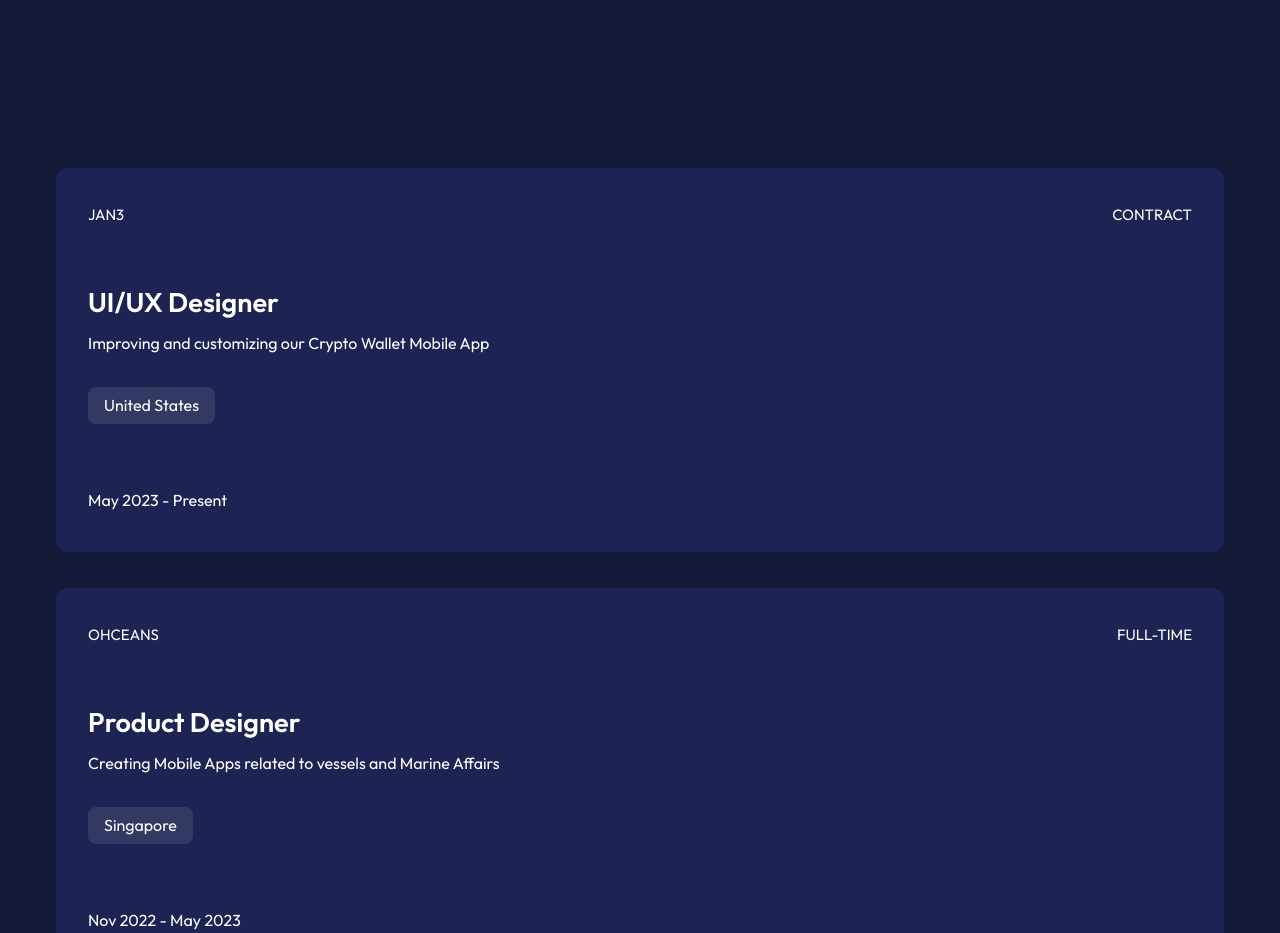
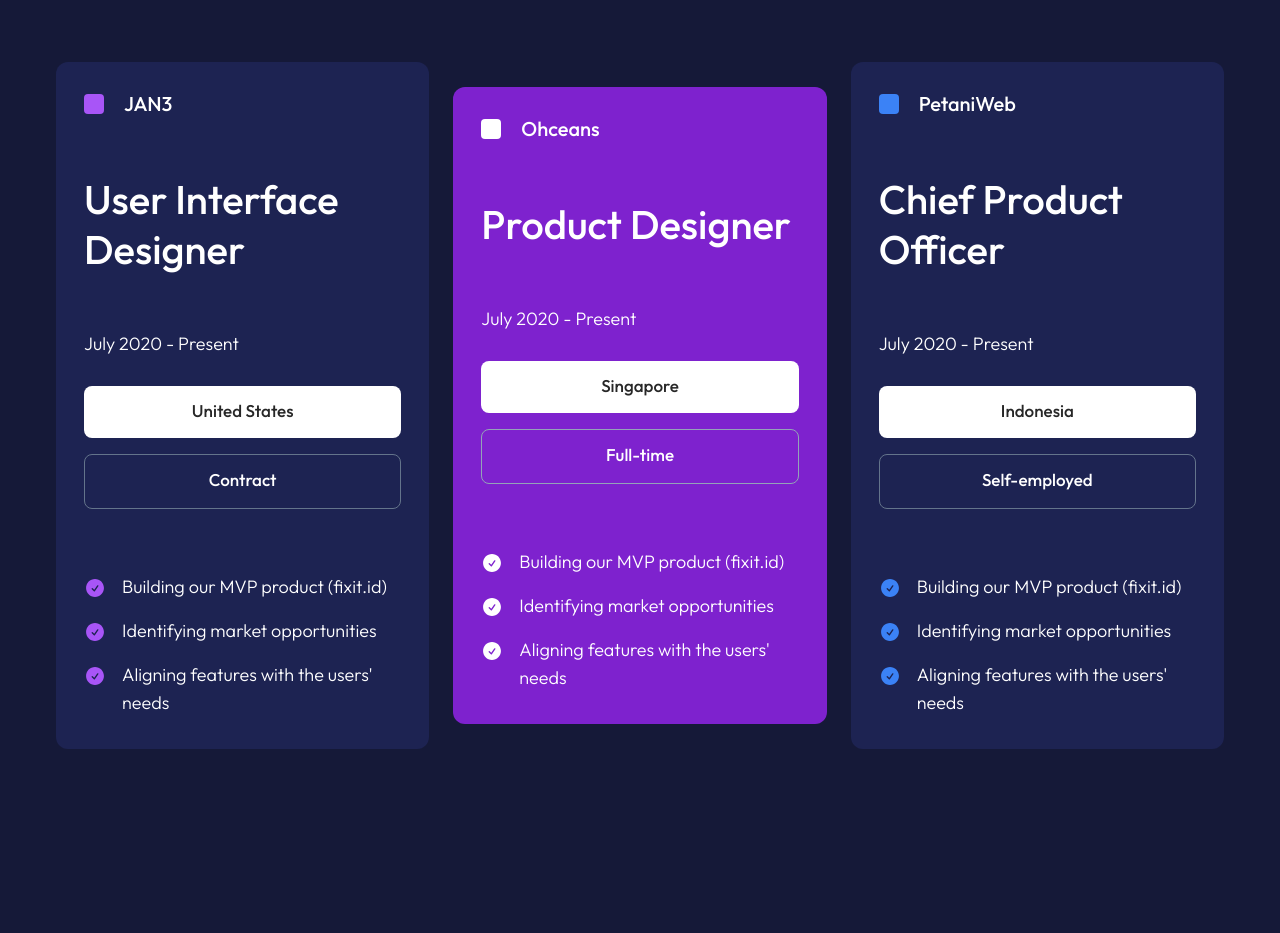
Before and after one commit to alif-firdaus/Passionate-React, a React (Create React App) app: page / in a window 1280 px wide. Shown: the part 4059-4992 px from the top of the page. Built offline with nearby package versions, Linux system fonts and the light colour scheme.

Commit message:
Experience Section : updated

```diff
--- a/src/Pages/Experience.jsx
+++ b/src/Pages/Experience.jsx
@@ -1,5 +1,7 @@
 import React from "react";
-import About from "./About";
+
+// Import HeroIcons
+import { CheckCircleIcon } from "@heroicons/react/24/solid";
 
 const Experience = () => {
 	return (
@@ -8,84 +10,157 @@
 			className="relative w-full h-auto pt-32 pb-40 lg:pt-44 lg:pb-64 dark:bg-darksecondary bg-softblue px-sectionpxsm lg:px-sectionpxlg"
 		>
 			{/* Experience Title */}
-			<h1 className="text-5xl font-semibold text-center dark:text-white text-black md:text-6xl lg:text-[80px]">
+			<h1 className="text-5xl font-semibold text-center dark:text-white text-black md:text-6xl lg:text-[70px]">
 				My career path as{" "}
 				<span className="text-transparent bg-gradient-to-r dark:from-darkprimary from-lightprimary dark:via-purple-500 dark:to-pink-500 via-purple-500 to-pink-500 bg-clip-text">
 					Tech-savvy Artist
 				</span>{" "}
 			</h1>
 
+			<div className="flex flex-col items-center justify-between pt-20 lg:flex-row lg:pt-36 md:flex-row gap-7 lg:gap-6 md:gap-5 h-fit">
 				{/* Experience 1 */}
-			<div className="w-full px-8 pb-10 mt-20 text-black bg-white dark:text-white dark:bg-darktertiary pt-9 rounded-xl lg:mt-40 shadow-slate-200 dark:shadow-none">
-				<div className="flex items-center justify-between">
-					<p className="text-[15px]">JAN3</p>
-					<p className="text-[15px]">CONTRACT</p>
+				<div className="w-full pb-8 text-black bg-white px-7 pt-7 dark:text-white rounded-xl dark:bg-darktertiary">
+					<div className="flex items-center justify-start gap-5">
+						<div className="w-5 h-5 bg-purple-500 rounded"></div>
+						<p className="text-xl font-medium">JAN3</p>
 					</div>
-				<h1 className="mt-14 text-[27px] font-semibold">
-					UI/UX Designer
+					<h1 className="text-[40px] font-medium mt-14 leading-tight">
+						User Interface Designer
 					</h1>
-				<h1 className="mt-2 text-md">
-					Improving and customizing our Crypto Wallet Mobile App
-				</h1>
-				<div className="px-4 pt-[6px] pb-[7px] dark:bg-slate-50 dark:bg-opacity-10 bg-lightbg mt-8 rounded-lg w-fit h-fit">
-					<p className="text-md">United States</p>
+					<p className="text-lg font-light mt-14">
+						July 2020 - Present
+					</p>
+					<div className="items-center w-full pt-3 pb-[15px] mt-7 text-center rounded-lg dark:bg-white bg-black">
+						<p className="text-[17px] font-medium text-white dark:text-black">
+							United States
+						</p>
 					</div>
-				<p className="mt-16 text-[16px]">May 2023 - Present</p>
+					<div className="items-center w-full pt-3 pb-[15px] mt-4 text-center rounded-lg border-[1px] border-slate-300 dark:border-slate-500">
+						<p className="text-[17px] font-medium dark:text-white text-black">
+							Contract
+						</p>
+					</div>
+					<div className="flex items-center justify-start gap-4 mt-16">
+						<div className="flex self-start pt-1">
+							<CheckCircleIcon className="w-[22px] text-purple-500" />
+						</div>
+						<p className="text-lg font-light">
+							Building our MVP product &#40;fixit.id&#41;
+						</p>
+					</div>
+					<div className="flex items-center justify-start gap-4 mt-4">
+						<div className="flex self-start pt-1">
+							<CheckCircleIcon className="w-[22px] text-purple-500" />
+						</div>
+						<p className="text-lg font-light">
+							Identifying market opportunities
+						</p>
+					</div>
+					<div className="flex items-center justify-start gap-4 mt-4">
+						<div className="flex self-start pt-1">
+							<CheckCircleIcon className="w-[22px] text-purple-500" />
+						</div>
+						<p className="text-lg font-light">
+							Aligning features with the users' needs
+						</p>
+					</div>
 				</div>
 
 				{/* Experience 2 */}
-			<div className="w-full px-8 pb-10 text-black bg-white mt-7 dark:text-white dark:bg-darktertiary pt-9 rounded-xl lg:mt-9 shadow-slate-200 dark:shadow-none">
-				<div className="flex items-center justify-between">
-					<p className="text-[15px]">OHCEANS</p>
-					<p className="text-[15px]">FULL-TIME</p>
+				<div className="w-full pb-8 text-white bg-purple-700 px-7 pt-7 rounded-xl">
+					<div className="flex items-center justify-start gap-5">
+						<div className="w-5 h-5 bg-white rounded"></div>
+						<p className="text-xl font-medium">Ohceans</p>
 					</div>
-				<h1 className="mt-14 text-[27px] font-semibold">
+					<h1 className="text-[40px] font-medium mt-14 leading-tight">
 						Product Designer
 					</h1>
-				<h1 className="mt-2 text-md">
-					Creating Mobile Apps related to vessels and Marine Affairs
-				</h1>
-				<div className="px-4 pt-[6px] pb-[7px] dark:bg-slate-50 dark:bg-opacity-10 bg-lightbg mt-8 rounded-lg w-fit h-fit">
-					<p className="text-md">Singapore</p>
+					<p className="text-lg font-light mt-14">
+						July 2020 - Present
+					</p>
+					<div className="items-center w-full pt-3 pb-[15px] mt-7 text-center rounded-lg bg-white">
+						<p className="text-[17px] font-medium text-black">
+							Singapore
+						</p>
 					</div>
-				<p className="mt-16 text-[16px]">Nov 2022 - May 2023</p>
+					<div className="items-center w-full pt-3 pb-[15px] mt-4 text-center rounded-lg border-[1px] border-slate-400">
+						<p className="text-[17px] font-medium text-white">
+							Full-time
+						</p>
+					</div>
+					<div className="flex items-center justify-start gap-4 mt-16">
+						<div className="flex self-start pt-1">
+							<CheckCircleIcon className="w-[22px] text-white" />
+						</div>
+						<p className="text-lg font-light">
+							Building our MVP product &#40;fixit.id&#41;
+						</p>
+					</div>
+					<div className="flex items-center justify-start gap-4 mt-4">
+						<div className="flex self-start pt-1">
+							<CheckCircleIcon className="w-[22px] text-white" />
+						</div>
+						<p className="text-lg font-light">
+							Identifying market opportunities
+						</p>
+					</div>
+					<div className="flex items-center justify-start gap-4 mt-4">
+						<div className="flex self-start pt-1">
+							<CheckCircleIcon className="w-[22px] text-white" />
+						</div>
+						<p className="text-lg font-light">
+							Aligning features with the users' needs
+						</p>
+					</div>
 				</div>
 
 				{/* Experience 3 */}
-			<div className="w-full px-8 pb-10 text-black bg-white mt-7 dark:text-white dark:bg-darktertiary pt-9 rounded-xl lg:mt-9 shadow-slate-200 dark:shadow-none">
-				<div className="flex items-center justify-between">
-					<p className="text-[15px]">IVOSIGHTS</p>
-					<p className="text-[15px]">FULL-TIME</p>
+				<div className="w-full pb-8 text-black bg-white px-7 pt-7 dark:text-white rounded-xl dark:bg-darktertiary">
+					<div className="flex items-center justify-start gap-5">
+						<div className="w-5 h-5 bg-blue-500 rounded"></div>
+						<p className="text-xl font-medium">PetaniWeb</p>
 					</div>
-				<h1 className="mt-14 text-[27px] font-semibold">
-					UI/UX Designer
-				</h1>
-				<h1 className="mt-2 text-md">
-					Creating Mobile Apps to empower Digital Community Platforms
-				</h1>
-				<div className="px-4 pt-[6px] pb-[7px] dark:bg-slate-50 dark:bg-opacity-10 bg-lightbg mt-8 rounded-lg w-fit h-fit">
-					<p className="text-md">Jakarta</p>
-				</div>
-				<p className="mt-16 text-[16px]">Jul 2021 - Jun 2022</p>
-			</div>
-
-			{/* Experience 4 */}
-			<div className="w-full px-8 pb-10 text-black bg-white mt-7 dark:text-white dark:bg-darktertiary pt-9 rounded-xl lg:mt-9 shadow-slate-200 dark:shadow-none">
-				<div className="flex items-center justify-between">
-					<p className="text-[15px]">PETANIWEB</p>
-					<p className="text-[15px]">FOUNDER</p>
-				</div>
-				<h1 className="mt-14 text-[27px] font-semibold">
+					<h1 className="text-[40px] font-medium mt-14 leading-tight">
 						Chief Product Officer
 					</h1>
-				<h1 className="mt-2 text-md">
-					Building a product which connects people to professional
-					service providers
-				</h1>
-				<div className="px-4 pt-[6px] pb-[7px] dark:bg-slate-50 dark:bg-opacity-10 bg-lightbg mt-8 rounded-lg w-fit h-fit">
-					<p className="text-md">Malang</p>
+					<p className="text-lg font-light mt-14">
+						July 2020 - Present
+					</p>
+					<div className="items-center w-full pt-3 pb-[15px] mt-7 text-center rounded-lg dark:bg-white bg-black">
+						<p className="text-[17px] font-medium text-white dark:text-black">
+							Indonesia
+						</p>
 					</div>
-				<p className="mt-16 text-[16px]">Jul 2020 - Present</p>
+					<div className="items-center w-full pt-3 pb-[15px] mt-4 text-center rounded-lg border-[1px] border-slate-300 dark:border-slate-500">
+						<p className="text-[17px] font-medium dark:text-white text-black">
+							Self-employed
+						</p>
+					</div>
+					<div className="flex items-center justify-start gap-4 mt-16">
+						<div className="flex self-start pt-1">
+							<CheckCircleIcon className="w-[22px] text-blue-500" />
+						</div>
+						<p className="text-lg font-light">
+							Building our MVP product &#40;fixit.id&#41;
+						</p>
+					</div>
+					<div className="flex items-center justify-start gap-4 mt-4">
+						<div className="flex self-start pt-1">
+							<CheckCircleIcon className="w-[22px] text-blue-500" />
+						</div>
+						<p className="text-lg font-light">
+							Identifying market opportunities
+						</p>
+					</div>
+					<div className="flex items-center justify-start gap-4 mt-4">
+						<div className="flex self-start pt-1">
+							<CheckCircleIcon className="w-[22px] text-blue-500" />
+						</div>
+						<p className="text-lg font-light">
+							Aligning features with the users' needs
+						</p>
+					</div>
+				</div>
 			</div>
 		</div>
 	);
```
Lines whose indentation alone changed are shown as unchanged.
